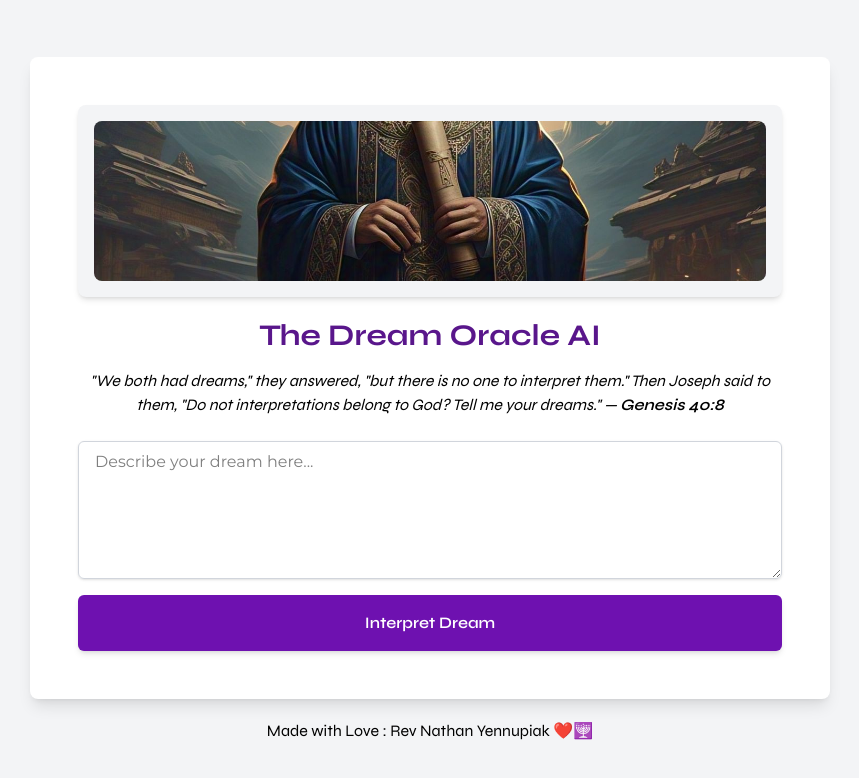
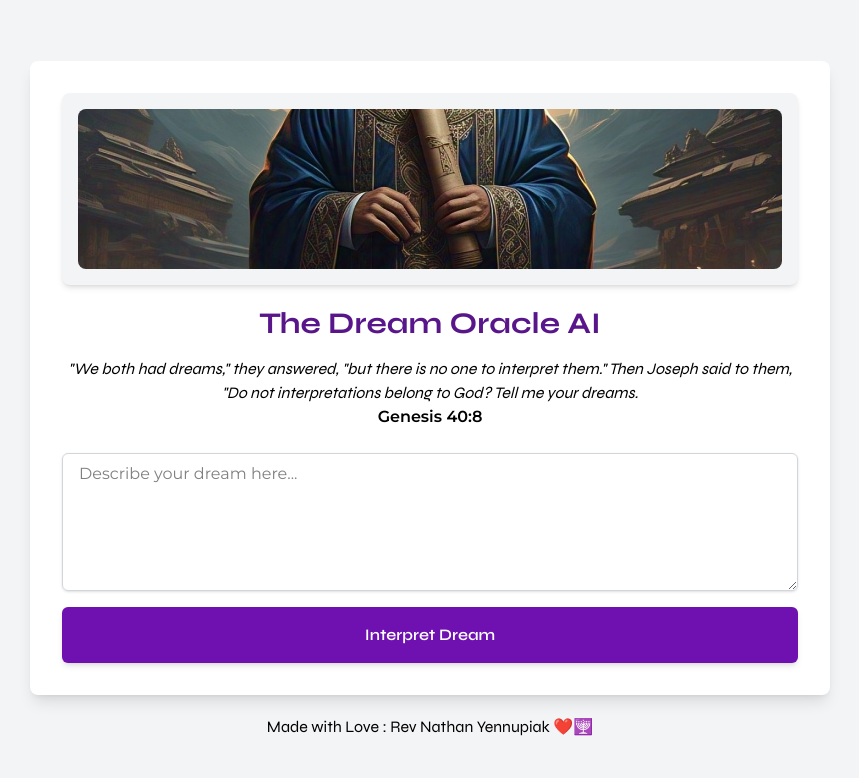
Before and after one commit to Nathan-Yennupiak/Dream-Oracle-AI, a React (Vite) app: page / in a window 1280 px wide. Shown: the top 778 px of the page, without its empty margins (210-1069 px from the left). Built offline with nearby package versions, Linux system fonts and the light colour scheme.

Commit message:
new update

```diff
--- a/src/components/DreamInterpreter.jsx
+++ b/src/components/DreamInterpreter.jsx
@@ -60,16 +60,16 @@ const DreamInterpreter = () => {
   };
 
   return (
-    <div className="min-h-screen bg-gray-100 p-4 md:p-8 flex flex-col gap-5 items-center justify-center">
+    <main className="min-h-screen bg-gray-100 p-4 md:p-8 flex flex-col gap-5 items-center justify-center">
 
-      <div className="w-[800px] max-w-full mx-auto bg-white p-4 md:p-12 rounded-lg shadow-lg  flex flex-col gap-5">
+      <div className="w-[800px] max-w-full mx-auto bg-white px-4 md:p-8 rounded-lg shadow-lg  flex flex-col gap-5">
       <HeaderImage />
         <div className='flex flex-col text-center'>
         <h1 className="text-2xl md:text-3xl font-bold text-center text-purple-900 mb-4 title">The Dream Oracle AI</h1>
         <p className='italic title'>
         &quot;We both had dreams,&quot; they answered, &quot;but there is no one to interpret them.&quot;
-      Then Joseph said to them, &quot;Do not interpretations belong to God? Tell me your dreams.&quot;
-      &mdash;{" "} <span className='font-semibold'>Genesis 40:8 </span> </p>
+      Then Joseph said to them, &quot;Do not interpretations belong to God? Tell me your dreams. </p>
+      <p className='font-semibold font-montserrat'>Genesis 40:8 </p>
 
         </div>
 
@@ -108,7 +108,7 @@ const DreamInterpreter = () => {
         )}
       </div>
       <footer className='title'>Made with Love : Rev Nathan Yennupiak ❤️🕎</footer>
-    </div>
+    </main>
 
   );
 };
```
